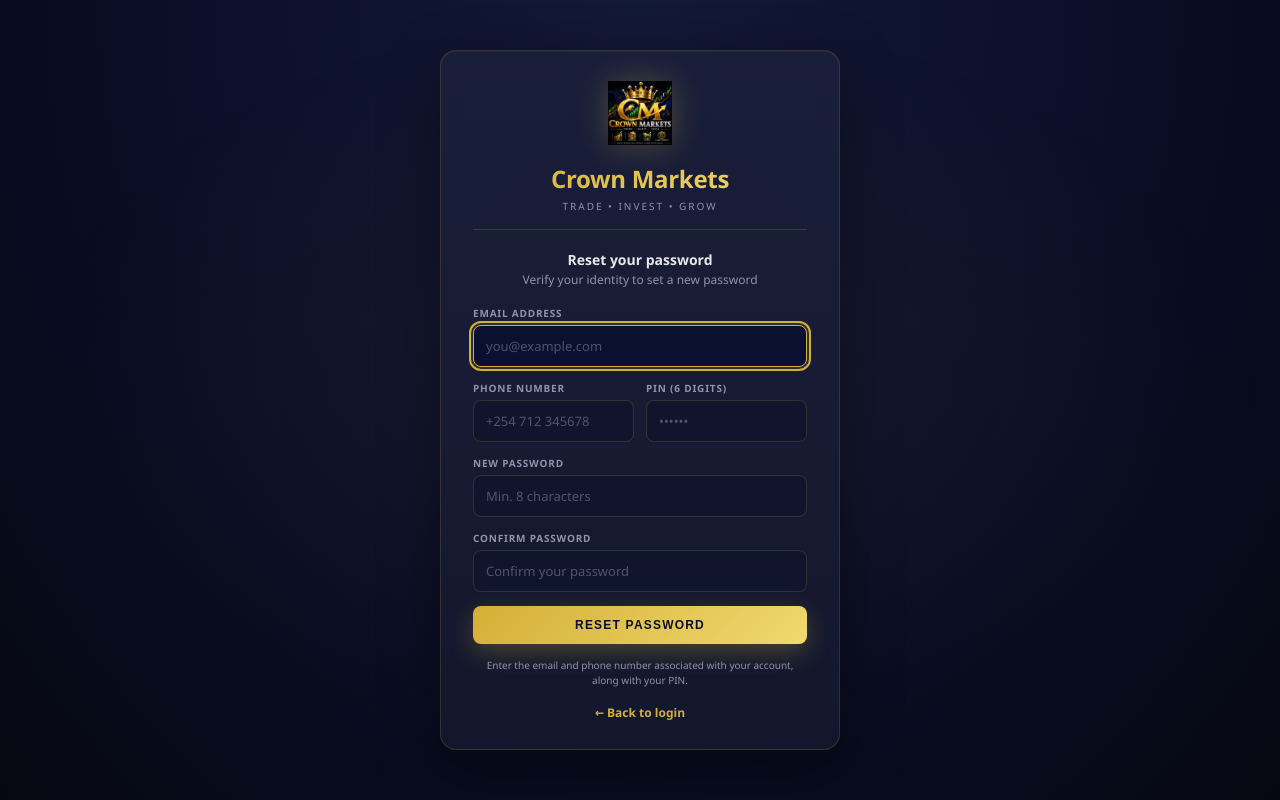
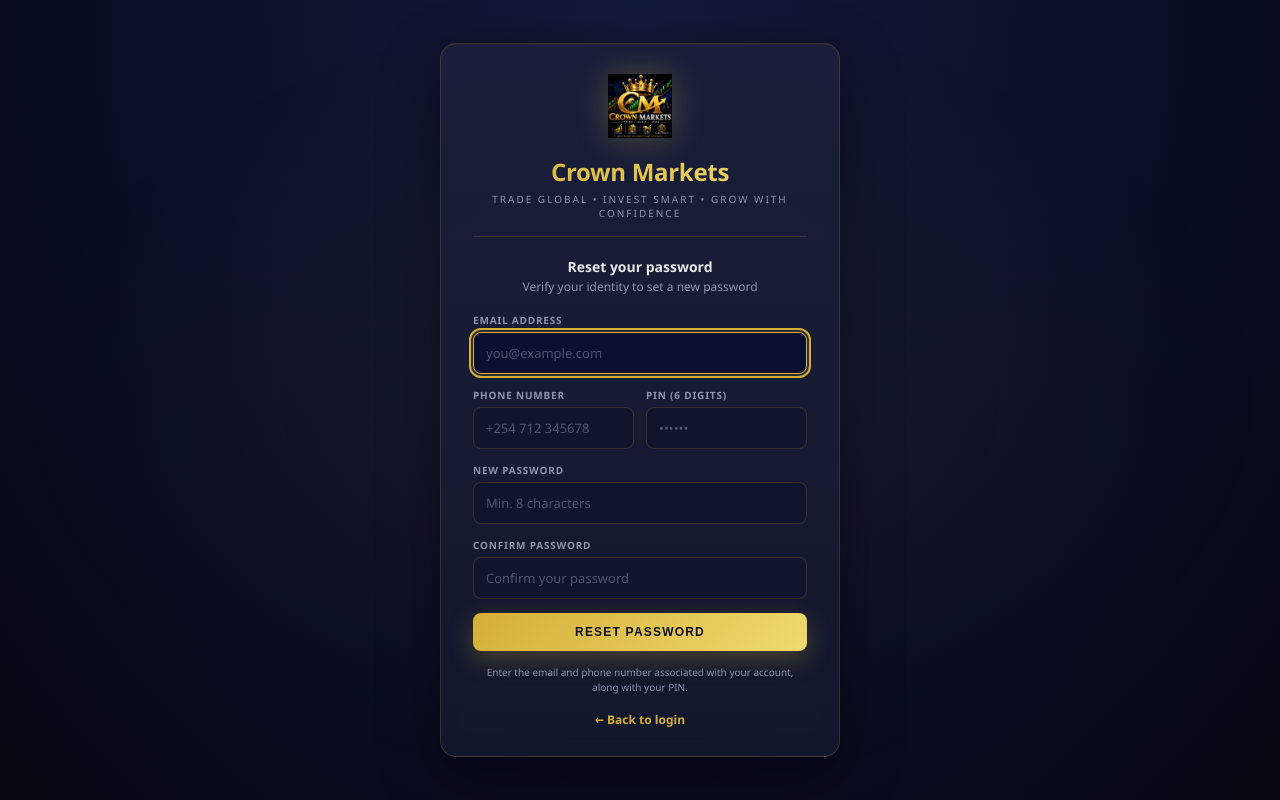
Before and after one commit to mubeakungu/crownmarkets-final, a Flask app: page /forgot-password in a window 1280 px wide. Run offline with Flask 3, Linux system fonts and the light colour scheme; some libraries are stand-ins or nearby versions.

Commit message:
Update brand tagline in forgot_password.html

```diff
--- a/templates/forgot_password.html
+++ b/templates/forgot_password.html
@@ -348,7 +348,7 @@
       <div class="logo-section">
         <img src="/static/logo.png" alt="Crown Markets" class="logo-image">
         <div class="brand-name">Crown Markets</div>
-        <div class="brand-tagline">Trade • Invest • Grow</div>
+        <div class="brand-tagline">Trade Global • Invest Smart • Grow With Confidence</div>
       </div>
 
       <div class="subtitle">Reset your password</div>
```
